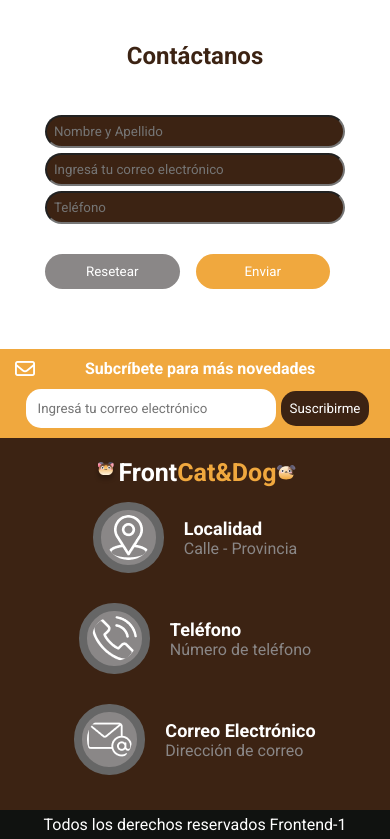
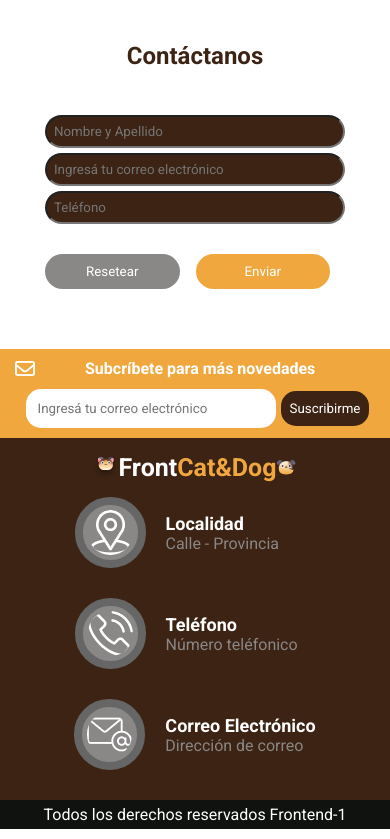
Before and after one commit to EstefaniaDelgado/LadingPage-PetShop, a plain HTML site: page index.html in a window 390 px wide. Shown: the part 1932-2771 px from the top of the page. Drawn offline with Linux system fonts and the light colour scheme.

Commit message:
contact responsive

```diff
--- a/index.html
+++ b/index.html
@@ -167,7 +167,7 @@
           <img src="./img/Phone.png" alt="phone" class="contact-icon" />
           <div>
             <h4>Teléfono</h4>
-            <p>Número de teléfono</p>
+            <p>Número teléfonico</p>
           </div>
         </article>
 
--- a/style.css
+++ b/style.css
@@ -229,9 +229,9 @@
     background-color: #3C2313;
     display: flex;
     flex-direction: column;
+    justify-content: center;
     align-items: center;
-    justify-content: center;
-    padding: 20px;
+    padding: 15px;
 }
 
 .contact-section .logo span{
@@ -243,11 +243,15 @@
 }
 
 .location, .phone-number, .email{
-  display: flex;
-  justify-content: center;
-  align-items: center;
-  gap: 20px;
-  padding: 15px;
+    display: flex;
+    justify-content: flex-start;
+    align-items: center;
+    gap: 20px;
+    padding: 15px;
+}
+
+.location, .phone-number{
+    width: 271px;
 }
 
 .contact-section h4{
```
